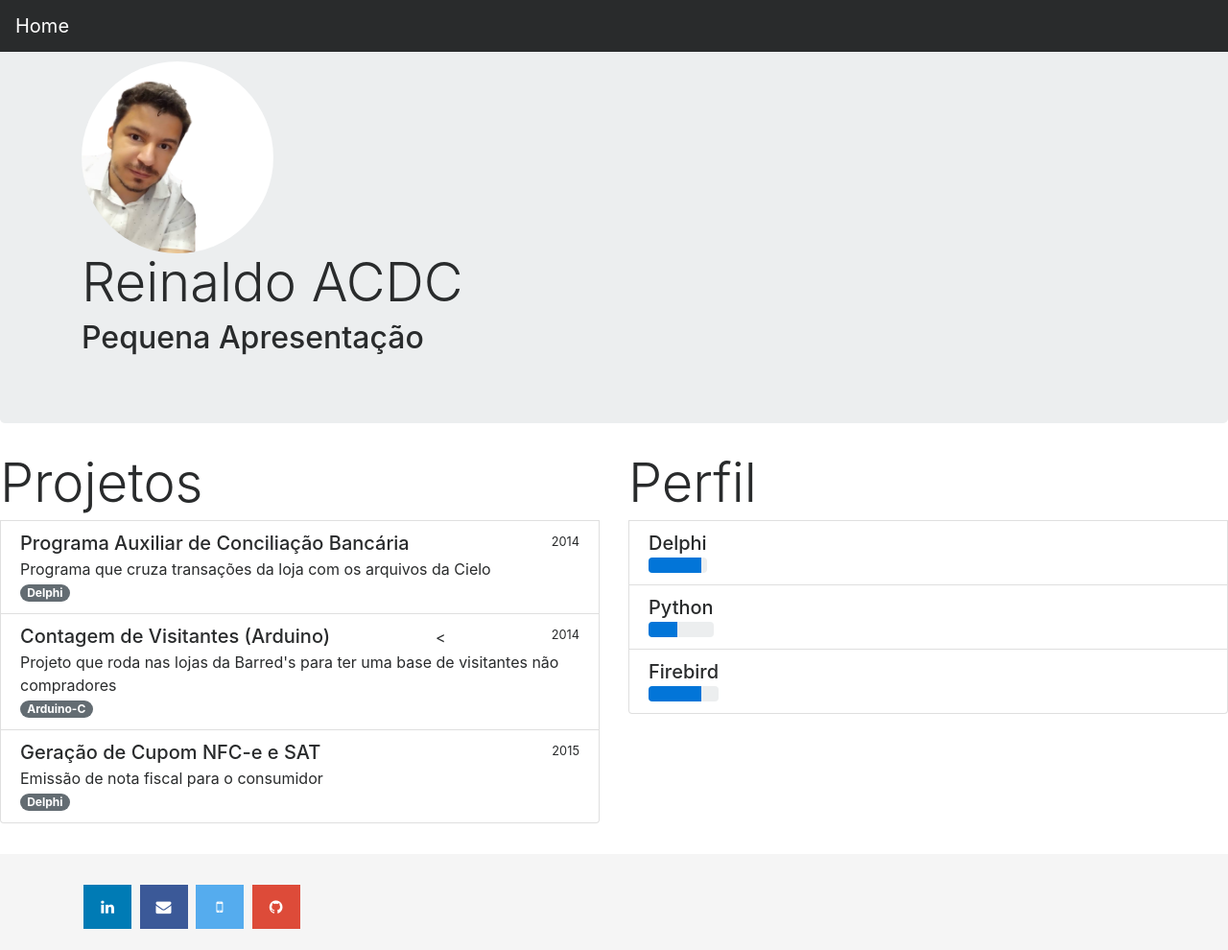
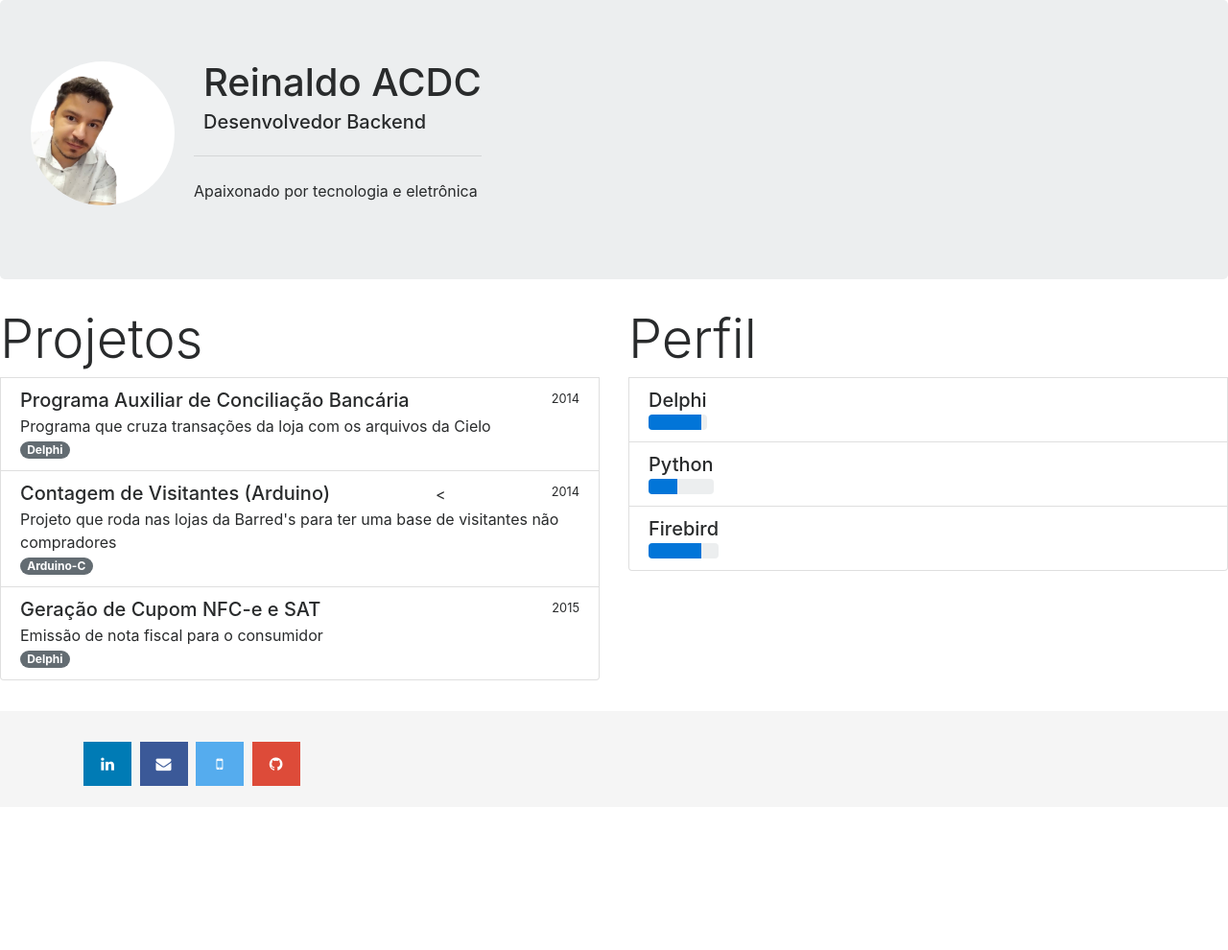
Before and after one commit to StalinBR/Site_reinaldoacdc, a PHP site: page / in a window 1280 px wide. Shown: the whole page at 96% size. After the commit the page ends 819 px from the top, so only its background shows below. Run offline with PHP 8.4, Linux system fonts and the light colour scheme; some libraries are stand-ins or nearby versions.

Commit message:
Alterações no Header

```diff
--- /dev/null
+++ b/css/jumbotron.css
@@ -0,0 +1,18 @@
+.img-photo{
+    border-radius: 50%;
+    width: 150px;
+    height: 150px;
+  }
+
+  .jumbo{
+     display: flex;
+  }
+
+  .profile{
+      margin-left: 20px;
+  }
+
+  .profile-name {
+      display: flex;
+      margin-left: 10px;
+    }
--- a/index.html
+++ b/index.html
@@ -13,28 +13,23 @@
     <!-- Custom styles for this template -->
 		<link href="css/style.css" rel="stylesheet">
 		<link href="css/footer.css" rel="stylesheet">
+		<link href="css/jumbotron.css" rel="stylesheet">
   </head>
 
   <body>
 
-    <!-- Fixed navbar -->
-    <nav class="navbar navbar-toggleable-md navbar-inverse fixed-top bg-inverse">
-      <button class="navbar-toggler navbar-toggler-right" type="button" data-toggle="collapse" data-target="#navbarCollapse" aria-controls="navbarCollapse" aria-expanded="false" aria-label="Toggle navigation">
-        <span class="navbar-toggler-icon"></span>
-      </button>
-      <a class="navbar-brand" href="#">Home</a>
-      <div class="collapse navbar-collapse" id="navbarCollapse">
+    <div class="jumbotron">
+      <div class="jumbo">
+        <img class="img-photo" src="images/p2.png"></img>
+				<div class="profile">
+					<h1 class="profile-name">Reinaldo ACDC</h1>
+					<h5 class="profile-name">Desenvolvedor Backend</h5>
+					<hr class="my-4">
+					<p>Apaixonado por tecnologia e eletrônica</p>
+				</div>
+			</div>
+			</div>
 
-      </div>
-    </nav>
-
-
-    <div class="jumbotron">
-      <div class="container">
-        <img class="img-photo" src="images/p2.png"></img>
-				<h1 class="display-4">Reinaldo ACDC</h1>
-					<h2 class="display-5">Pequena Apresentação</h1>
-      </div>
     </div>
 
 
```
Also changed, not shown: css/footer.css (+0 -86 lines).
